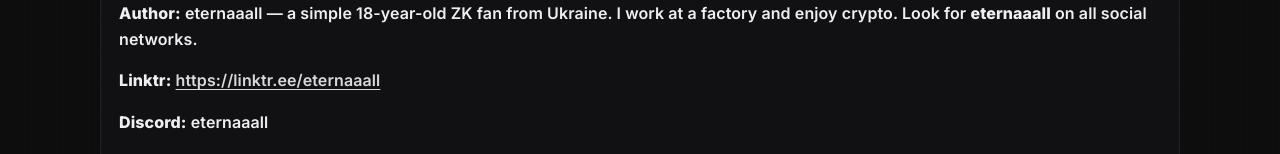
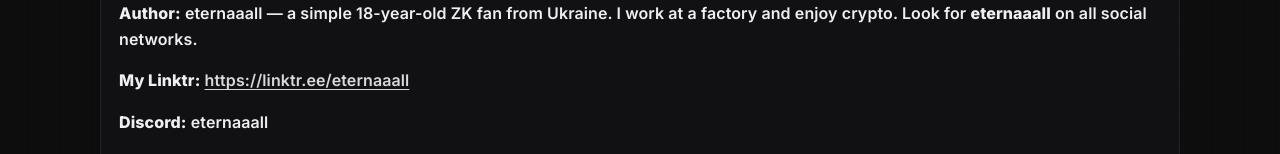
Before and after one commit to eternaaall/cysic-tower-defense, a React (Vite) app in the folder apps/web/: page /about in a window 1280 px wide. Shown: the part 204-358 px from the top of the page. Built offline with nearby package versions, Linux system fonts and the light colour scheme; no server answers.

Commit message:
Update About.tsx

```diff
--- a/apps/web/src/pages/About.tsx
+++ b/apps/web/src/pages/About.tsx
@@ -8,7 +8,7 @@ export default function About(){
 
       <div className="about-card">
         <p><strong>Author:</strong> eternaaall — a simple 18-year-old ZK fan from Ukraine. I work at a factory and enjoy crypto. Look for <b>eternaaall</b> on all social networks.</p>
-        <p><strong>Linktr:</strong> <a href="https://linktr.ee/eternaaall" target="_blank" rel="noreferrer">https://linktr.ee/eternaaall</a></p>
+        <p><strong>My Linktr:</strong> <a href="https://linktr.ee/eternaaall" target="_blank" rel="noreferrer">https://linktr.ee/eternaaall</a></p>
         <p><strong>Discord:</strong> eternaaall</p>
         <p><strong>My scripts for easy node installation:</strong> <a href="https://github.com/eternaaall/provercysic" target="_blank" rel="noreferrer">Prover</a> / <a href="https://github.com/eternaaall/verifcysic" target="_blank" rel="noreferrer">Verifier</a></p>
         <p><strong>Cysic:</strong> <a href="https://app.cysic.xyz" target="_blank" rel="noreferrer">app.cysic.xyz</a></p>
```
